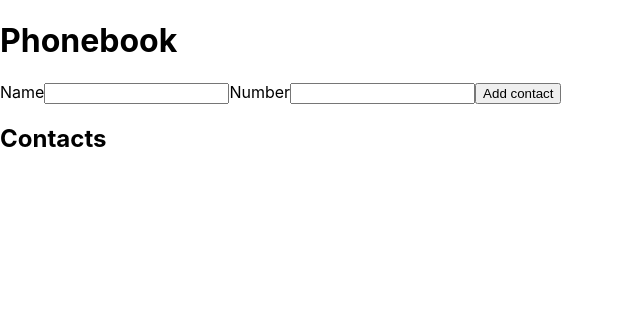
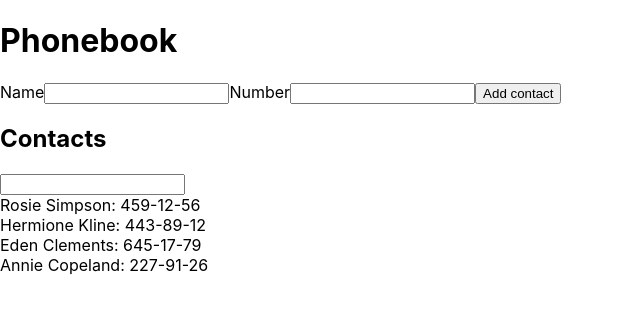
Before and after one commit to RinaOcean/goit-react-hw-02-phonebook, a React (Create React App) app: page / in a window 1280 px wide. Shown: the top 310 px of the page, without its empty margins (0-640 px from the left). Built offline with nearby package versions, Linux system fonts and the light colour scheme.

Commit message:
добавляет фильтр списка контактов

```diff
--- a/src/App.js
+++ b/src/App.js
@@ -2,12 +2,20 @@ import React, { Component } from 'react';
 import ContactsList from './components/ContactsList';
 import ContactsListItem from './components/ContactListItem';
 import ContactForm from './components/ContactForm';
+import Filter from './components/Filter';
 
 import './App.scss';
 
 class App extends Component {
   state = {
-    contacts: [],
+    // contacts: [],
+    contacts: [
+      { id: 'id-1', name: 'Rosie Simpson', number: '459-12-56' },
+      { id: 'id-2', name: 'Hermione Kline', number: '443-89-12' },
+      { id: 'id-3', name: 'Eden Clements', number: '645-17-79' },
+      { id: 'id-4', name: 'Annie Copeland', number: '227-91-26' },
+    ],
+    filter: '',
   };
 
   formSubmitHandler = data => {
@@ -16,17 +24,34 @@ class App extends Component {
     }));
   };
 
+  filterHandler = event => {
+    const { value } = event.currentTarget;
+    this.setState({ filter: value });
+
+    // this.setState(prevState => ({
+    //   contacts: [...prevState.contacts.filter()],
+    // }));
+
+    console.log(this.state.filter);
+  };
+
   render() {
-    const { contacts } = this.state;
+    const { contacts, filter } = this.state;
+    const normalizedFilter = filter.toLocaleLowerCase();
+
+    const filteredContactList = this.state.contacts.filter(contact =>
+      contact.name.toLocaleLowerCase().includes(normalizedFilter),
+    );
     return (
-      <>
+      <div>
         <h1>Phonebook</h1>
         <ContactForm onSubmit={this.formSubmitHandler} />
         <h2>Contacts</h2>
+        <Filter onChange={this.filterHandler} value={filter} />
         <ContactsList>
-          <ContactsListItem contacts={contacts} />
+          <ContactsListItem contacts={filteredContactList} />
         </ContactsList>
-      </>
+      </div>
     );
   }
 }
--- a/src/components/ContactListItem/ContactsListItem.jsx
+++ b/src/components/ContactListItem/ContactsListItem.jsx
@@ -1,15 +1,15 @@
 import PropTypes from 'prop-types';
 
 const ContactsListItem = ({ contacts }) => (
-  <div>
+  <>
     {contacts.map(({ id, name, number }) => {
       return (
         <li key={id}>
-          {name} {number}
+          {name}: {number}
         </li>
       );
     })}
-  </div>
+  </>
 );
 
 export default ContactsListItem;
--- /dev/null
+++ b/src/components/Filter/Filter.jsx
@@ -0,0 +1,5 @@
+const Filter = ({ value, onChange }) => (
+  <input type="text" value={value} onChange={onChange}></input>
+);
+
+export default Filter;
--- /dev/null
+++ b/src/components/Filter/index.js
@@ -0,0 +1 @@
+export { default } from './Filter';
```
